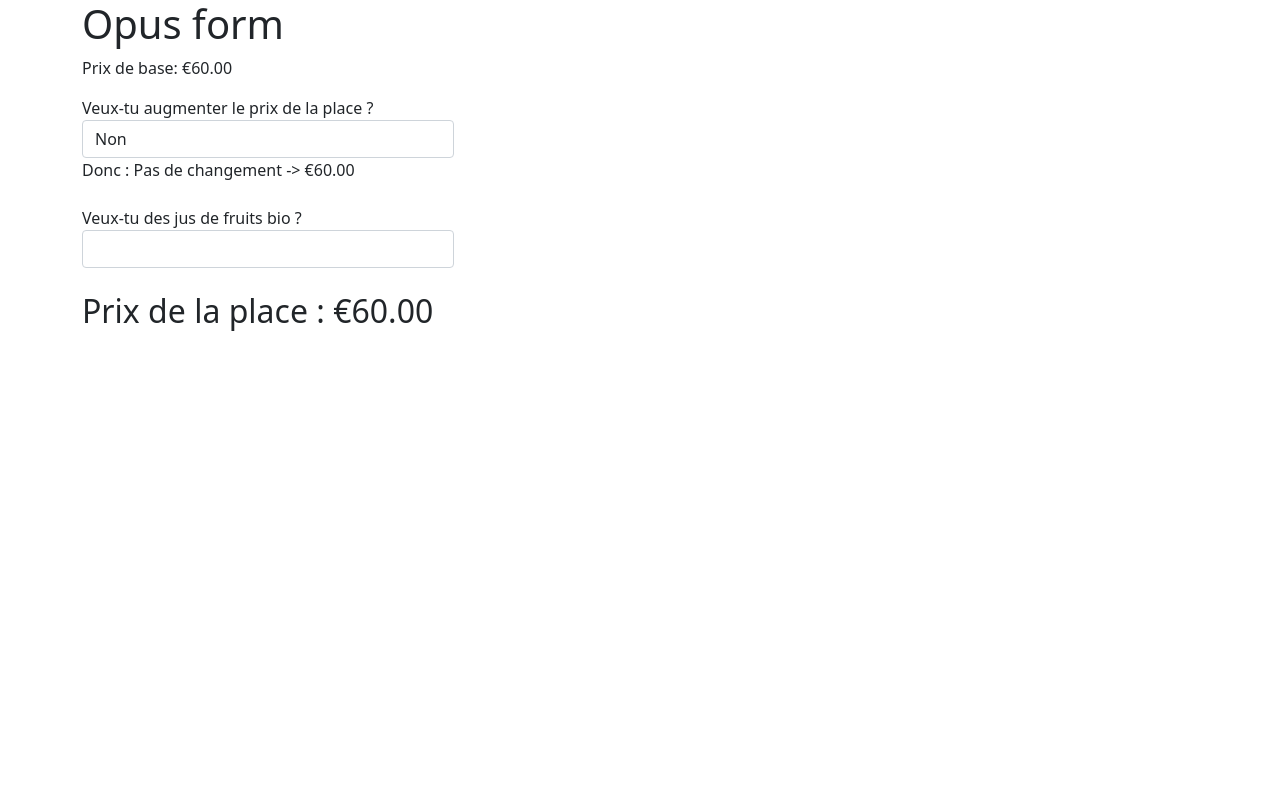
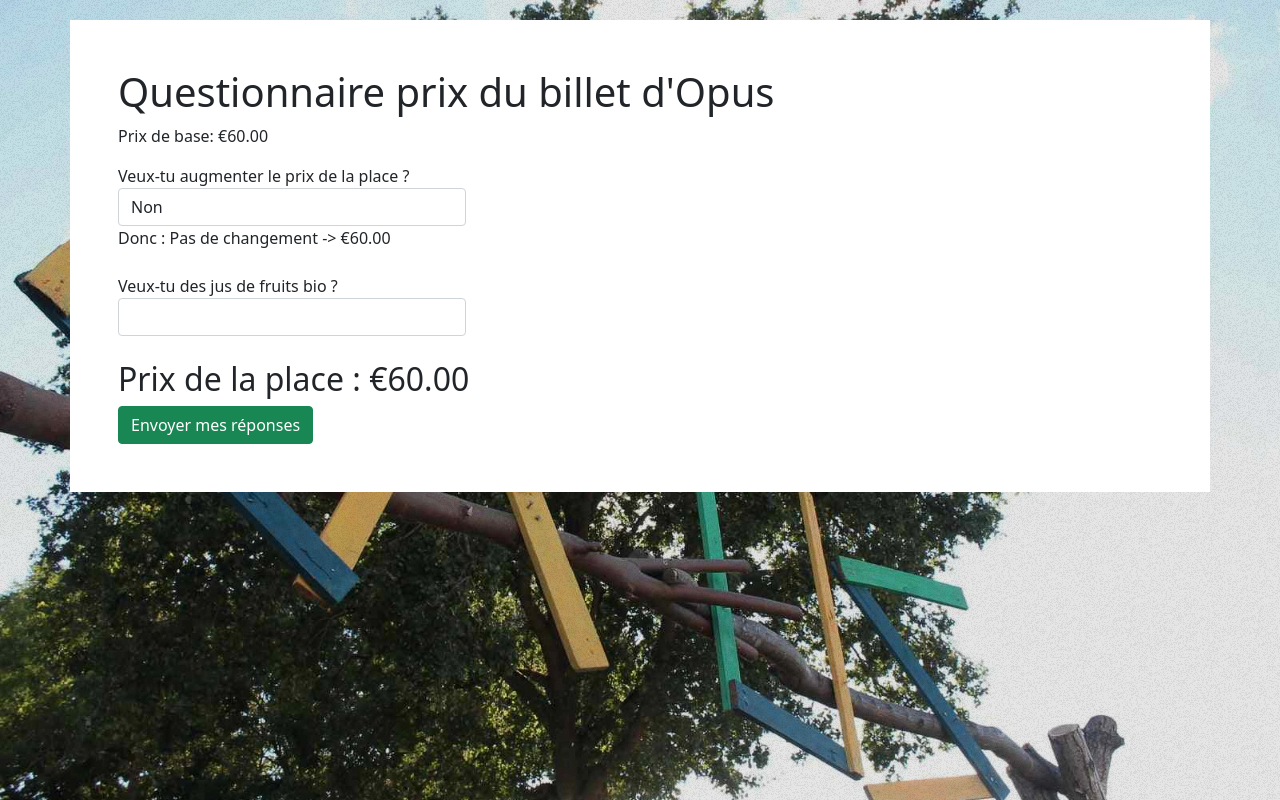
Before and after one commit to arnauddrain/opus-form, an Angular app: page / in a window 1280 px wide. Built offline with nearby package versions, Linux system fonts and the light colour scheme.

Commit message:
some design

```diff
--- a/src/app/app.component.html
+++ b/src/app/app.component.html
@@ -1,4 +1,4 @@
-<h1>Opus form</h1>
+<h1>Questionnaire prix du billet d'Opus</h1>
 
 <p>Prix de base: {{ basePrice | currency: "EUR" }}</p>
 
@@ -41,3 +41,5 @@
 </div>
 
 <h2>Prix de la place : {{ getTotalPrice() | currency: "EUR" }}</h2>
+
+<button class="btn btn-success">Envoyer mes réponses</button>
--- a/src/index.html
+++ b/src/index.html
@@ -8,8 +8,9 @@
     <link rel="icon" type="image/x-icon" href="favicon.ico" />
   </head>
   <body>
-    <div class="container">
+    <div class="container p-5">
       <app-root></app-root>
     </div>
+    <div id="bg"></div>
   </body>
 </html>
--- a/src/styles.css
+++ b/src/styles.css
@@ -1 +1,27 @@
 /* You can add global styles to this file, and also import other style files */
+
+body {
+  background-color: #212931;
+  padding-top: 20px;
+}
+
+#bg {
+  position: fixed;
+  height: 100vh;
+  width: 100vw;
+  top: 0;
+  left: 0;
+  z-index: -1;
+  background-image: url("/assets/overlay.png"),
+    linear-gradient(0deg, rgba(0, 0, 0, 0.1), rgba(0, 0, 0, 0.1)),
+    url("/assets/portail.jpg");
+  background-size: auto, auto, 100% auto;
+  background-position: center, center, top center;
+  background-repeat: repeat, no-repeat, no-repeat;
+  background-attachment: scroll, scroll, scroll;
+  padding-top: 50px;
+}
+
+.container {
+  background: white;
+}
```
Also changed, not shown: src/assets/overlay.png (added), src/assets/portail.jpg (added).
